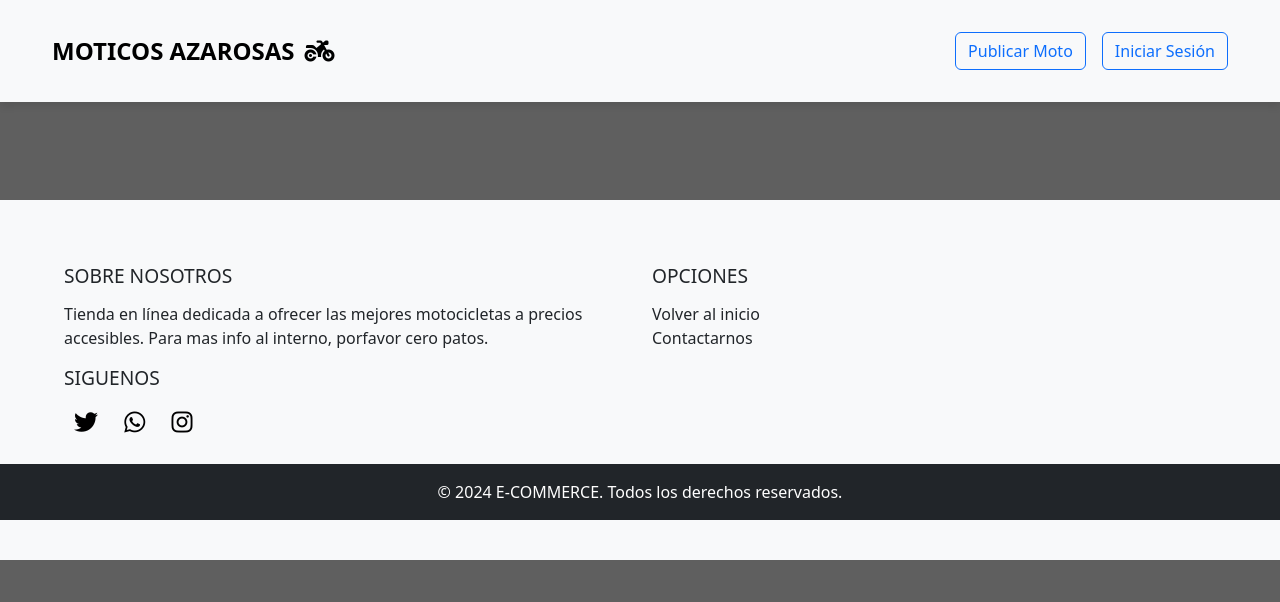
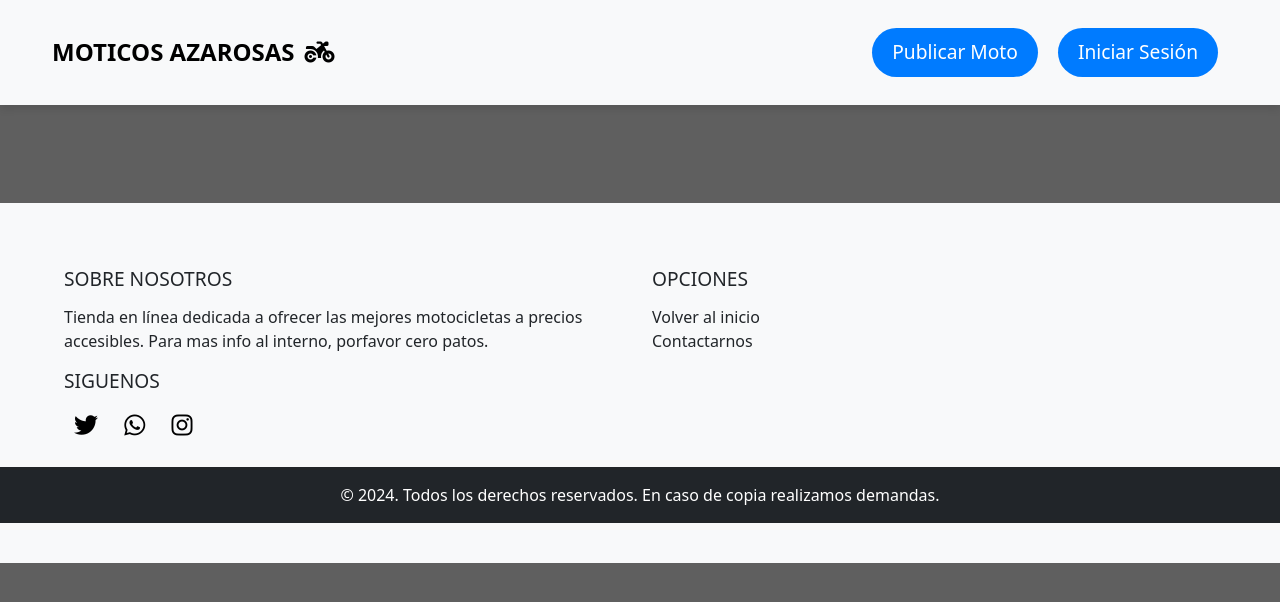
Before and after one commit to Marlon444/API-proyect, a plain HTML site: page index.html in a window 1280 px wide. Drawn offline with nearby package versions, Linux system fonts and the light colour scheme; no server answers.

Commit message:
Actualizacion 25-9-2024

```diff
--- a/index.html
+++ b/index.html
@@ -27,11 +27,11 @@
 
                     </ul>
 
-                    <button type="button" class="btn btn-outline-primary ms-3" data-bs-toggle="modal" data-bs-target="#createProductModal">
+                    <button type="button" class="btn-publicar" data-bs-toggle="modal" data-bs-target="#createProductModal">
                         Publicar Moto
                     </button>
 
-                    <button type="button" class="btn btn-outline-primary ms-3" data-bs-toggle="modal" data-bs-target="#loginModal">
+                    <button type="button" class="btn-iniciar" data-bs-toggle="modal" data-bs-target="#loginModal">
                         Iniciar Sesión
                     </button>
                 </div>
@@ -189,7 +189,7 @@
             </div>
         </div>
         <div class="text-center p-3 bg-dark text-white">
-            © 2024 E-COMMERCE. Todos los derechos reservados.
+            © 2024. Todos los derechos reservados. En caso de copia realizamos demandas.
         </div>
     </footer>
     <script src="https://cdn.jsdelivr.net/npm/bootstrap@5.3.3/dist/js/bootstrap.bundle.min.js" integrity="sha384-YvpcrYf0tY3lHB60NNkmXc5s9fDVZLESaAA55NDzOxhy9GkcIdslK1eN7N6jIeHz" crossorigin="anonymous"></script>
--- a/style.css
+++ b/style.css
@@ -259,3 +259,44 @@ footer .text-uppercase {
 .card-body {
     text-align: left;
 }
+
+/*BOTONES*/
+
+/* Estilos para los botones de publicar moto e iniciar sesión */
+.btn-publicar, .btn-iniciar {
+    min-height: 4vh;
+    padding: 10px 20px;
+    font-size: 1.2rem;
+    position: relative;
+    margin: 0 10px;
+    color: white;
+    border-radius: 40px;
+    box-shadow: 0 0 0 0 rgba(143, 64, 248, 0.5), 0 0 0 0 rgba(39, 200, 255, 0.5);
+    transition: transform 0.3s ease, box-shadow 0.3s ease;
+    overflow: hidden;
+    display: inline-block;
+    background-color: #007bff; /* Color inicial del botón */
+    border: none; /* Elimina los bordes */
+}
+
+.btn-publicar::after, .btn-iniciar::after {
+    content: "";
+    width: 400px;
+    height: 400px;
+    position: absolute;
+    top: -50px;
+    left: -100px;
+    background: #13ff13;
+    background-image: linear-gradient(-225deg, #231557 0%, #44107A 29%, #FF1361 67%, #FFF800 100%);
+    z-index: -1;
+    transition: transform 0.5s ease;
+}
+
+.btn-publicar:hover, .btn-iniciar:hover {
+    transform: translate(0, -4px);
+    box-shadow: 10px -10px 20px 0 rgba(44, 229, 253, 0.5), -10px 10px 20px 0 rgba(183, 0, 255, 0.794);
+}
+
+.btn-publicar:hover::after, .btn-iniciar:hover::after {
+    transform: rotate(150deg);
+}
```
